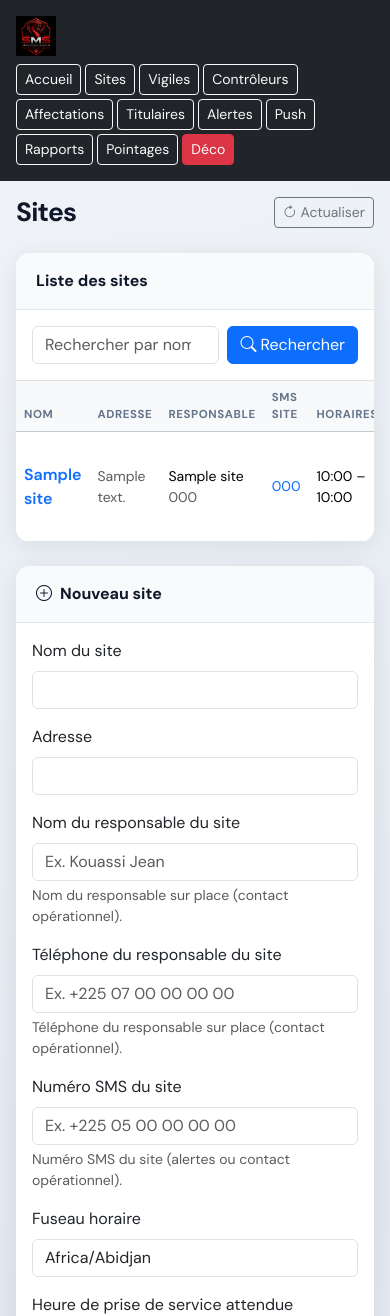
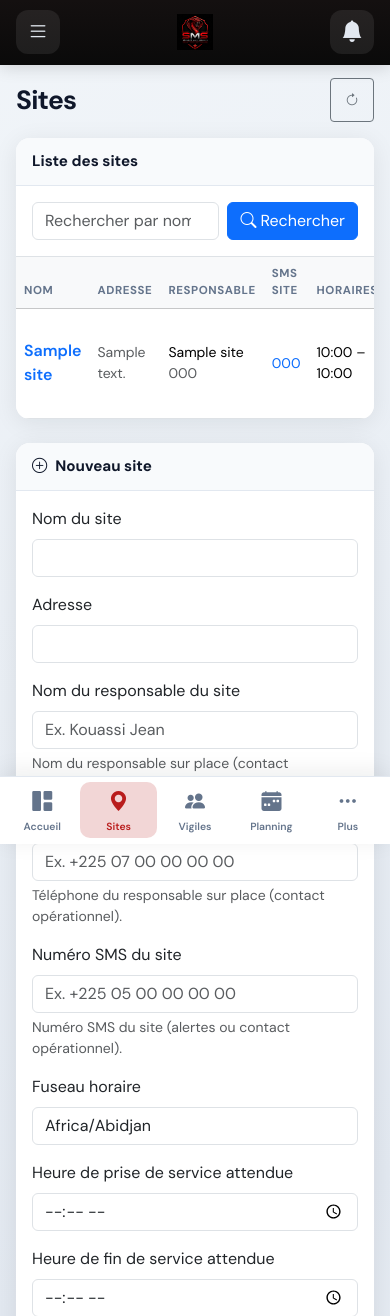
Before and after one commit to killlinux-cell/smsCobra, a Django app: page /dashboard/sites/ in a window 390 px wide. Shown: the top 1316 px of the page. Run offline with Django 5.2, Linux system fonts and the light colour scheme; a user stored in the database is signed in; tables that the repository leaves empty hold one stand-in row (values such as "Sample post"); parts of the project's set-up code (start-up, migrations or seed data) failed here and were passed over.

Commit message:
responsive mobile

```diff
--- a/backend/webadmin/static/webadmin/css/app.css
+++ b/backend/webadmin/static/webadmin/css/app.css
@@ -231,15 +231,183 @@ body.cobra-app {
   color: #64748b;
 }
 
-@media (max-width: 991px) {
+/* ——— Navigation mobile (tablette / téléphone) ——— */
+.cobra-mobile-header {
+  position: sticky;
+  top: 0;
+  z-index: 1030;
+  display: flex;
+  align-items: center;
+  gap: 0.75rem;
+  padding: 0.65rem 1rem;
+  padding-top: max(0.65rem, env(safe-area-inset-top));
+  background: linear-gradient(180deg, var(--cobra-sidebar) 0%, var(--cobra-bg) 100%);
+  color: #fff;
+  box-shadow: 0 2px 16px rgba(0, 0, 0, 0.15);
+}
+
+.cobra-mobile-menu-btn,
+.cobra-mobile-alerts-btn {
+  display: flex;
+  align-items: center;
+  justify-content: center;
+  width: 2.75rem;
+  height: 2.75rem;
+  padding: 0;
+  border: none;
+  border-radius: 12px;
+  background: rgba(255, 255, 255, 0.08);
+  color: #e2e8f0;
+  font-size: 1.35rem;
+  flex-shrink: 0;
+  transition: background 0.15s, color 0.15s;
+}
+
+.cobra-mobile-menu-btn:hover,
+.cobra-mobile-alerts-btn:hover,
+.cobra-mobile-alerts-btn.active {
+  background: var(--cobra-accent-soft);
+  color: #fff;
+}
+
+.cobra-mobile-brand {
+  flex: 1;
+  min-width: 0;
+  display: flex;
+  align-items: center;
+  justify-content: center;
+}
+
+.cobra-mobile-brand img {
+  max-height: 36px;
+  width: auto;
+  object-fit: contain;
+}
+
+.cobra-mobile-offcanvas {
+  width: min(88vw, 300px);
+  background: linear-gradient(180deg, var(--cobra-sidebar) 0%, var(--cobra-bg) 100%);
+  color: #e2e8f0;
+}
+
+.cobra-nav--mobile .nav-link {
+  margin: 0.1rem 0.75rem;
+  padding: 0.85rem 1rem;
+  font-size: 1rem;
+  min-height: 48px;
+}
+
+.cobra-bottom-nav {
+  position: fixed;
+  left: 0;
+  right: 0;
+  bottom: 0;
+  z-index: 1030;
+  display: flex;
+  align-items: stretch;
+  justify-content: space-around;
+  padding: 0.35rem 0.25rem;
+  padding-bottom: max(0.35rem, env(safe-area-inset-bottom));
+  background: #fff;
+  border-top: 1px solid #e2e8f0;
+  box-shadow: 0 -4px 24px rgba(15, 20, 25, 0.08);
+}
+
+.cobra-bottom-nav__item {
+  flex: 1;
+  display: flex;
+  flex-direction: column;
+  align-items: center;
+  justify-content: center;
+  gap: 0.15rem;
+  min-height: 52px;
+  max-width: 5.5rem;
+  padding: 0.25rem 0.15rem;
+  border: none;
+  background: transparent;
+  color: #64748b;
+  font-size: 0.65rem;
+  font-weight: 600;
+  text-decoration: none;
+  border-radius: 10px;
+  transition: color 0.15s, background 0.15s;
+}
+
+.cobra-bottom-nav__item i {
+  font-size: 1.25rem;
+}
+
+.cobra-bottom-nav__item.active {
+  color: var(--cobra-accent);
+  background: var(--cobra-accent-soft);
+}
+
+.cobra-bottom-nav__item:active {
+  transform: scale(0.96);
+}
+
+@media (max-width: 991.98px) {
   .cobra-sidebar {
-    width: 100%;
-    min-height: auto;
-    position: relative;
+    display: none !important;
   }
+
   .cobra-main {
     margin-left: 0;
+    padding: 0.85rem 1rem 1.25rem;
+    padding-bottom: calc(5.25rem + env(safe-area-inset-bottom));
+    max-width: none;
+  }
+
+  .cobra-topbar {
+    margin-bottom: 1rem;
+    gap: 0.65rem;
+  }
+
+  .cobra-topbar__title {
+    font-size: 1.25rem;
+    line-height: 1.25;
+    flex: 1;
+    min-width: 0;
+  }
+
+  .cobra-btn-refresh {
+    min-width: 2.75rem;
+    min-height: 2.75rem;
+    display: inline-flex;
+    align-items: center;
+    justify-content: center;
+    padding: 0.5rem 0.75rem;
+  }
+
+  .cobra-kpi .card-body {
+    padding: 0.85rem 1rem;
+  }
+
+  .cobra-kpi .value {
+    font-size: 1.5rem;
+  }
+
+  .cobra-kpi .label {
+    font-size: 0.65rem;
+  }
+
+  .cobra-kpi .card-body .btn {
+    min-height: 2.5rem;
+    padding: 0.4rem 0.85rem;
+  }
+
+  .cobra-panel .card-header {
+    font-size: 0.95rem;
+    padding: 0.75rem 1rem;
+  }
+
+  .cobra-panel .card-body {
     padding: 1rem;
+  }
+
+  #cobra-dashboard-map {
+    min-height: 240px;
+    height: 45vh;
   }
 }
 
--- /dev/null
+++ b/backend/webadmin/static/webadmin/js/mobile-nav.js
@@ -0,0 +1,11 @@
+(function () {
+  var offcanvasEl = document.getElementById("cobraMobileNav");
+  if (!offcanvasEl || typeof bootstrap === "undefined") return;
+
+  offcanvasEl.querySelectorAll("a.nav-link").forEach(function (link) {
+    link.addEventListener("click", function () {
+      var instance = bootstrap.Offcanvas.getInstance(offcanvasEl);
+      if (instance) instance.hide();
+    });
+  });
+})();
--- /dev/null
+++ b/backend/webadmin/templates/webadmin/_mobile_nav.html
@@ -0,0 +1,88 @@
+{% load static %}
+{# En-tête mobile fixe #}
+<header class="cobra-mobile-header d-lg-none" role="banner">
+  <button type="button" class="cobra-mobile-menu-btn" data-bs-toggle="offcanvas" data-bs-target="#cobraMobileNav" aria-controls="cobraMobileNav" aria-label="Ouvrir le menu">
+    <i class="bi bi-list"></i>
+  </button>
+  <a href="{% url 'webadmin-dashboard' %}" class="cobra-mobile-brand">
+    <img src="{% static 'webadmin/img/sms-logo.png' %}" alt="SMS" width="120" height="36" decoding="async">
+  </a>
+  <a href="{% url 'webadmin-alertes' %}" class="cobra-mobile-alerts-btn {% if nav_active == 'alertes' %}active{% endif %}" aria-label="Alertes" title="Alertes">
+    <i class="bi bi-bell-fill"></i>
+  </a>
+</header>
+
+{# Menu latéral (toutes les sections) #}
+<div class="offcanvas offcanvas-start cobra-mobile-offcanvas" tabindex="-1" id="cobraMobileNav" aria-labelledby="cobraMobileNavLabel">
+  <div class="offcanvas-header border-bottom border-secondary border-opacity-25">
+    <div>
+      <h5 class="offcanvas-title text-white mb-0" id="cobraMobileNavLabel">Menu</h5>
+      <p class="small text-secondary mb-0 mt-1">{{ request.user.get_full_name|default:request.user.username }}</p>
+    </div>
+    <button type="button" class="btn-close btn-close-white" data-bs-dismiss="offcanvas" aria-label="Fermer"></button>
+  </div>
+  <div class="offcanvas-body d-flex flex-column p-0">
+    <nav class="nav flex-column cobra-nav cobra-nav--mobile flex-grow-1 py-2">
+      <a class="nav-link {% if nav_active == 'dashboard' %}active{% endif %}" href="{% url 'webadmin-dashboard' %}">
+        <i class="bi bi-grid-1x2-fill"></i> Tableau de bord
+      </a>
+      <a class="nav-link {% if nav_active == 'sites' %}active{% endif %}" href="{% url 'webadmin-sites' %}">
+        <i class="bi bi-geo-alt-fill"></i> Sites
+      </a>
+      <a class="nav-link {% if nav_active == 'vigiles' %}active{% endif %}" href="{% url 'webadmin-vigiles' %}">
+        <i class="bi bi-people-fill"></i> Vigiles
+      </a>
+      <a class="nav-link {% if nav_active == 'controllers' %}active{% endif %}" href="{% url 'webadmin-controllers' %}">
+        <i class="bi bi-person-video3"></i> Contrôleurs
+      </a>
+      <a class="nav-link {% if nav_active == 'affectations' %}active{% endif %}" href="{% url 'webadmin-affectations' %}">
+        <i class="bi bi-calendar-week-fill"></i> Affectations
+      </a>
+      <a class="nav-link {% if nav_active == 'affectations' %}active{% endif %}" href="{% url 'webadmin-affectations-titulaires' %}">
+        <i class="bi bi-diagram-3-fill"></i> Titulaires par site
+      </a>
+      <a class="nav-link {% if nav_active == 'alertes' %}active{% endif %}" href="{% url 'webadmin-alertes' %}">
+        <i class="bi bi-bell-fill"></i> Alertes
+      </a>
+      <a class="nav-link {% if nav_active == 'notifications' %}active{% endif %}" href="{% url 'webadmin-notifications-push' %}">
+        <i class="bi bi-phone-vibrate"></i> Push mobile
+      </a>
+      <a class="nav-link {% if nav_active == 'rapports' %}active{% endif %}" href="{% url 'webadmin-rapports' %}">
+        <i class="bi bi-file-earmark-bar-graph-fill"></i> Rapports
+      </a>
+      <a class="nav-link {% if nav_active == 'pointages' %}active{% endif %}" href="{% url 'webadmin-pointages' %}">
+        <i class="bi bi-pin-map-fill"></i> Pointages
+      </a>
+    </nav>
+    <div class="p-3 border-top border-secondary border-opacity-25 mt-auto">
+      {% include "webadmin/_pwa_install_banner.html" %}
+      <a class="btn btn-outline-light btn-sm w-100 mt-3" href="{% url 'webadmin-logout' %}">
+        <i class="bi bi-box-arrow-right me-1"></i> Déconnexion
+      </a>
+    </div>
+  </div>
+</div>
+
+{# Barre de navigation inférieure (accès rapide) #}
+<nav class="cobra-bottom-nav d-lg-none" aria-label="Navigation principale">
+  <a href="{% url 'webadmin-dashboard' %}" class="cobra-bottom-nav__item {% if nav_active == 'dashboard' %}active{% endif %}">
+    <i class="bi bi-grid-1x2-fill"></i>
+    <span>Accueil</span>
+  </a>
+  <a href="{% url 'webadmin-sites' %}" class="cobra-bottom-nav__item {% if nav_active == 'sites' %}active{% endif %}">
+    <i class="bi bi-geo-alt-fill"></i>
+    <span>Sites</span>
+  </a>
+  <a href="{% url 'webadmin-vigiles' %}" class="cobra-bottom-nav__item {% if nav_active == 'vigiles' %}active{% endif %}">
+    <i class="bi bi-people-fill"></i>
+    <span>Vigiles</span>
+  </a>
+  <a href="{% url 'webadmin-affectations' %}" class="cobra-bottom-nav__item {% if nav_active == 'affectations' %}active{% endif %}">
+    <i class="bi bi-calendar-week-fill"></i>
+    <span>Planning</span>
+  </a>
+  <button type="button" class="cobra-bottom-nav__item" data-bs-toggle="offcanvas" data-bs-target="#cobraMobileNav" aria-label="Plus de menus">
+    <i class="bi bi-three-dots"></i>
+    <span>Plus</span>
+  </button>
+</nav>
--- a/backend/webadmin/templates/webadmin/base.html
+++ b/backend/webadmin/templates/webadmin/base.html
@@ -4,7 +4,8 @@
 <html lang="fr">
 <head>
   <meta charset="utf-8">
-  <meta name="viewport" content="width=device-width, initial-scale=1">
+  <meta name="viewport" content="width=device-width, initial-scale=1, viewport-fit=cover">
+  <meta name="theme-color" content="#141010">
   <meta name="referrer" content="strict-origin-when-cross-origin">
   <title>{{ page_title }} — SMS</title>
   <link rel="icon" href="{% static 'webadmin/img/favicon.ico' %}" sizes="any">
@@ -66,24 +67,7 @@
     </div>
   </aside>
 
-  <div class="d-lg-none bg-dark text-white p-3">
-    <div class="fw-bold mb-2 d-flex align-items-center gap-2">
-      <img src="{% static 'webadmin/img/sms-logo.png' %}" alt="" class="cobra-brand-logo-img cobra-brand-logo-img--compact" width="140" height="42" decoding="async">
-    </div>
-    <div class="d-flex flex-wrap gap-1">
-      <a class="btn btn-sm btn-outline-light" href="{% url 'webadmin-dashboard' %}">Accueil</a>
-      <a class="btn btn-sm btn-outline-light" href="{% url 'webadmin-sites' %}">Sites</a>
-      <a class="btn btn-sm btn-outline-light" href="{% url 'webadmin-vigiles' %}">Vigiles</a>
-      <a class="btn btn-sm btn-outline-light" href="{% url 'webadmin-controllers' %}">Contrôleurs</a>
-      <a class="btn btn-sm btn-outline-light" href="{% url 'webadmin-affectations' %}">Affectations</a>
-      <a class="btn btn-sm btn-outline-light" href="{% url 'webadmin-affectations-titulaires' %}">Titulaires</a>
-      <a class="btn btn-sm btn-outline-light" href="{% url 'webadmin-alertes' %}">Alertes</a>
-      <a class="btn btn-sm btn-outline-light" href="{% url 'webadmin-notifications-push' %}">Push</a>
-      <a class="btn btn-sm btn-outline-light" href="{% url 'webadmin-rapports' %}">Rapports</a>
-      <a class="btn btn-sm btn-outline-light" href="{% url 'webadmin-pointages' %}">Pointages</a>
-      <a class="btn btn-sm btn-danger" href="{% url 'webadmin-logout' %}">Déco</a>
-    </div>
-  </div>
+  {% include "webadmin/_mobile_nav.html" %}
 
   <main class="cobra-main">
     {% if messages %}
@@ -96,10 +80,12 @@
     {% endif %}
 
     <div class="cobra-topbar">
-      <h2>{{ page_title }}</h2>
-      <div class="d-flex gap-2 align-items-center">
+      <h2 class="cobra-topbar__title">{{ page_title }}</h2>
+      <div class="cobra-topbar__actions d-flex gap-2 align-items-center">
         <span class="text-muted small d-none d-md-inline">{{ request.user.username }} · {{ request.user.role|role_fr }}</span>
-        <a class="btn btn-sm btn-outline-secondary" href="{{ request.path }}"><i class="bi bi-arrow-clockwise"></i> Actualiser</a>
+        <a class="btn btn-sm btn-outline-secondary cobra-btn-refresh" href="{{ request.path }}" title="Actualiser" aria-label="Actualiser la page">
+          <i class="bi bi-arrow-clockwise"></i><span class="d-none d-sm-inline ms-1">Actualiser</span>
+        </a>
       </div>
     </div>
 
@@ -108,6 +94,7 @@
 
   <script src="https://cdn.jsdelivr.net/npm/bootstrap@5.3.3/dist/js/bootstrap.bundle.min.js"></script>
   <script src="{% static 'webadmin/js/pwa.js' %}" defer></script>
+  <script src="{% static 'webadmin/js/mobile-nav.js' %}" defer></script>
   {% block extra_scripts %}{% endblock %}
 </body>
 </html>
```
Also changed, not shown: backend/webadmin/templates/webadmin/dashboard.html (+6 -6 lines).
